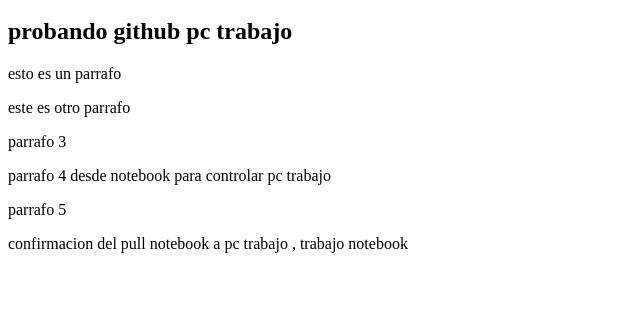
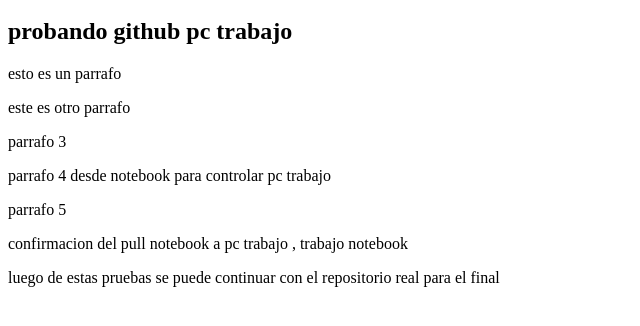
Before and after one commit to matias3026/Argentina-Programa-front, a plain HTML site: page index.html in a window 1280 px wide. Shown: the part 48-374 px from the top of the page, without its empty margins (0-640 px from the left). Drawn offline with Linux system fonts and the light colour scheme.

Commit message:
finde pruebas github  ,se puede pasar a trabajar en el proyecto final en otro repositorio

```diff
--- a/index.html
+++ b/index.html
@@ -14,3 +14,6 @@
 
 
 <p>confirmacion del pull notebook a pc trabajo , trabajo notebook</p>
+
+
+<p>luego de estas pruebas se puede continuar con el repositorio real para el final </p>
```
